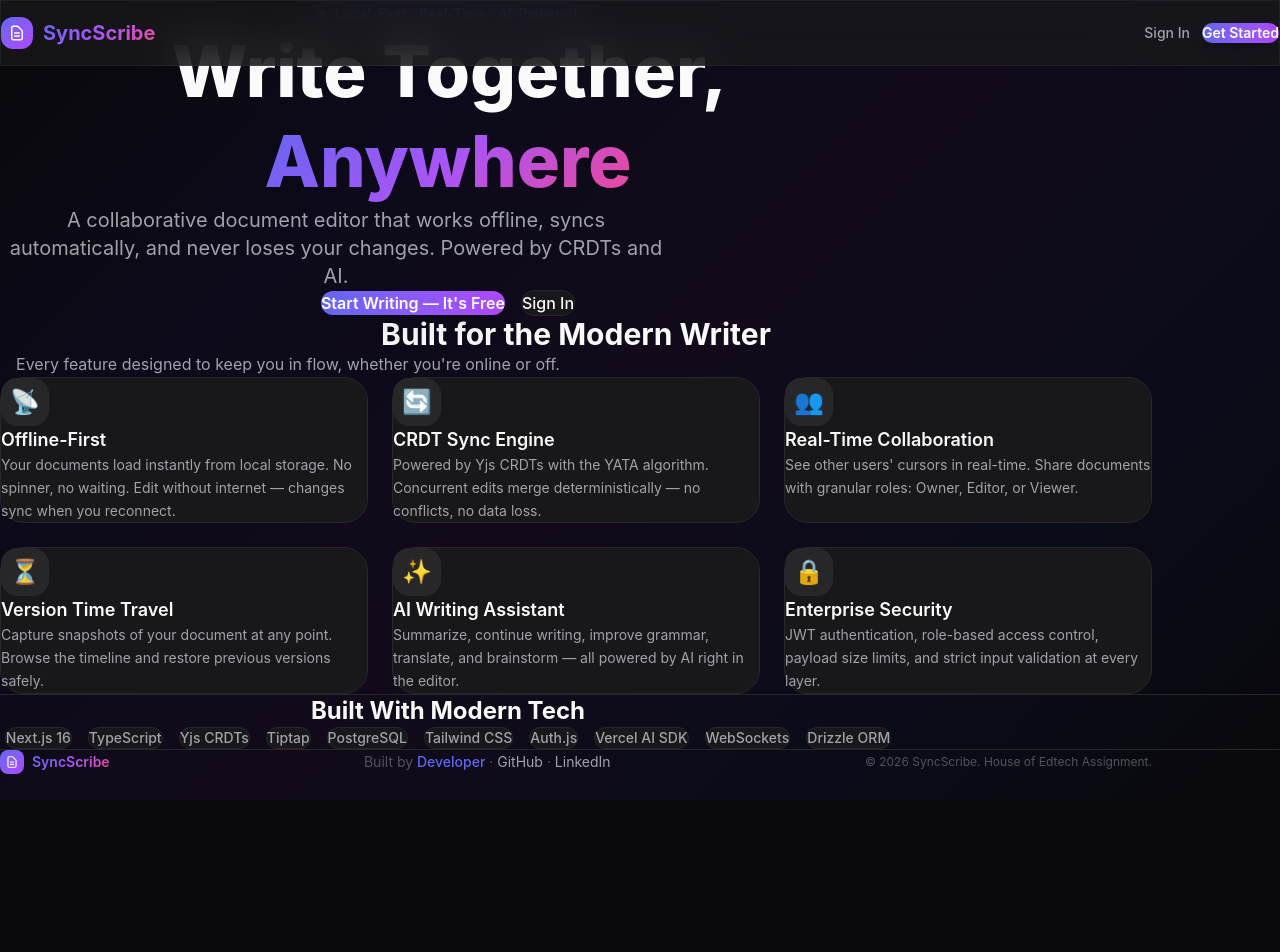
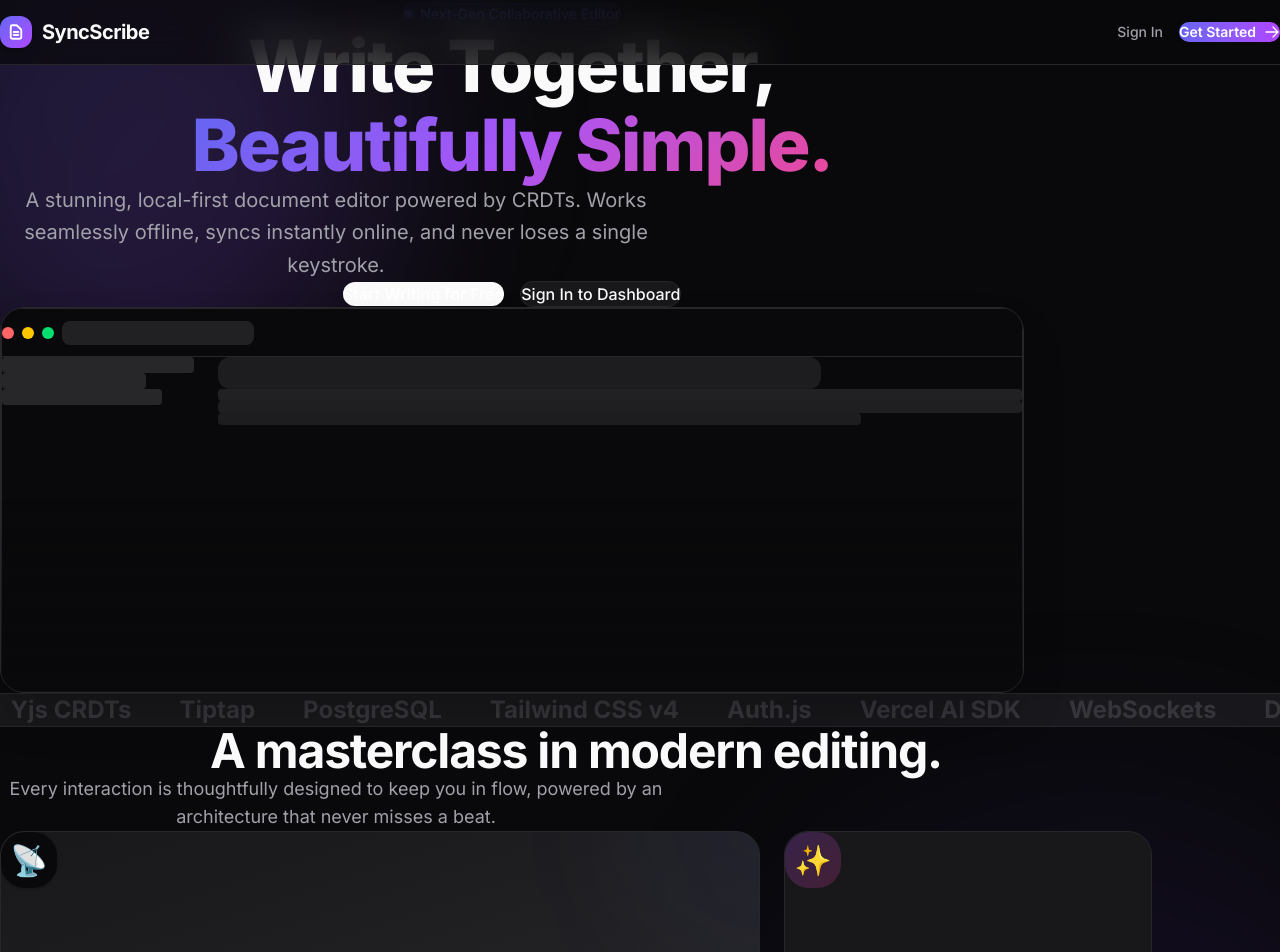
Before and after one commit to satishd01/HOED, a Next.js app: page / in a window 1280 px wide. Shown: the top 952 px of the page. Before the commit the page ends 800 px from the top, so only its background shows below. Built offline with nearby package versions, Linux system fonts and the light colour scheme.

Commit message:
feat: initialize project with landing page, layout, and containerized infrastructure

```diff
--- a/src/app/globals.css
+++ b/src/app/globals.css
@@ -1,5 +1,4 @@
 @import "tailwindcss";
-@import url("https://fonts.googleapis.com/css2?family=Inter:wght@300;400;500;600;700;800&display=swap");
 
 @custom-variant dark (&:is(.dark *));
 
@@ -233,6 +232,27 @@
   animation: float 3s ease-in-out infinite;
 }
 
+@keyframes marquee {
+  0% { transform: translateX(0); }
+  100% { transform: translateX(-50%); }
+}
+
+.animate-marquee {
+  animation: marquee 30s linear infinite;
+  display: flex;
+  width: max-content;
+}
+
+@keyframes border-glow {
+  0%, 100% { background-position: 0% 50%; }
+  50% { background-position: 100% 50%; }
+}
+
+.animate-border-glow {
+  background-size: 200% 200%;
+  animation: border-glow 3s ease infinite;
+}
+
 /* ─── TIPTAP EDITOR ──────────────────────────────────────────────────────── */
 
 .tiptap {
--- a/src/app/layout.tsx
+++ b/src/app/layout.tsx
@@ -1,6 +1,9 @@
 import type { Metadata } from "next";
+import { Inter } from "next/font/google";
 import { Providers } from "@/components/providers/providers";
 import "./globals.css";
+
+const inter = Inter({ subsets: ["latin"], variable: "--font-inter" });
 
 export const metadata: Metadata = {
   title: "SyncScribe — Collaborative Document Editor",
@@ -30,7 +33,7 @@
 }) {
   return (
     <html lang="en" suppressHydrationWarning>
-      <body className="min-h-screen antialiased">
+      <body className={`min-h-screen antialiased ${inter.variable} font-sans`}>
         <Providers>{children}</Providers>
       </body>
     </html>
--- a/src/app/page.tsx
+++ b/src/app/page.tsx
@@ -1,20 +1,25 @@
 import Link from "next/link";
+import Image from "next/image";
 
 export default function HomePage() {
   return (
-    <div className="min-h-screen gradient-bg">
+    <div className="min-h-screen bg-[var(--bg-primary)] overflow-hidden relative">
+      {/* Background Abstract Shapes */}
+      <div className="absolute top-[-10%] left-[-10%] w-[40%] h-[40%] bg-gradient-to-br from-[var(--color-primary-500)]/20 to-purple-500/20 rounded-full blur-[100px] animate-float" style={{ animationDuration: '6s' }} />
+      <div className="absolute bottom-[-10%] right-[-10%] w-[50%] h-[50%] bg-gradient-to-tl from-purple-600/10 to-[var(--color-primary-600)]/10 rounded-full blur-[120px] animate-float" style={{ animationDuration: '8s', animationDelay: '2s' }} />
+
       {/* Navigation */}
-      <nav className="glass fixed top-0 left-0 right-0 z-50">
+      <nav className="backdrop-blur-xl bg-[var(--bg-primary)]/70 border-b border-[var(--border-color)] fixed top-0 left-0 right-0 z-50">
         <div className="max-w-7xl mx-auto px-6 h-16 flex items-center justify-between">
           <Link href="/" className="flex items-center gap-2.5">
-            <div className="w-8 h-8 rounded-lg bg-gradient-to-br from-[var(--color-primary-500)] to-purple-500 flex items-center justify-center">
-              <svg className="w-4.5 h-4.5 text-white" fill="none" viewBox="0 0 24 24" stroke="currentColor" strokeWidth={2}>
+            <div className="w-8 h-8 rounded-lg bg-gradient-to-br from-[var(--color-primary-500)] to-purple-500 flex items-center justify-center shadow-lg shadow-[var(--color-primary-500)]/30">
+              <svg className="w-4.5 h-4.5 text-white" fill="none" viewBox="0 0 24 24" stroke="currentColor" strokeWidth={2.5}>
                 <path strokeLinecap="round" strokeLinejoin="round" d="M9 12h6m-6 4h6m2 5H7a2 2 0 01-2-2V5a2 2 0 012-2h5.586a1 1 0 01.707.293l5.414 5.414a1 1 0 01.293.707V19a2 2 0 01-2 2z" />
               </svg>
             </div>
-            <span className="font-bold text-xl gradient-text">SyncScribe</span>
+            <span className="font-bold text-xl tracking-tight text-[var(--text-primary)]">SyncScribe</span>
           </Link>
-          <div className="flex items-center gap-3">
+          <div className="flex items-center gap-4">
             <Link
               href="/login"
               className="px-4 py-2 text-sm font-medium text-[var(--text-secondary)] hover:text-[var(--text-primary)] transition-colors"
@@ -24,190 +29,187 @@
             <Link
               href="/register"
               id="hero-cta-register"
-              className="px-5 py-2.5 rounded-xl text-sm font-semibold text-white bg-gradient-to-r from-[var(--color-primary-500)] to-purple-500 hover:from-[var(--color-primary-600)] hover:to-purple-600 transition-all shadow-lg shadow-[var(--color-primary-500)]/25"
+              className="relative group px-5 py-2.5 rounded-xl text-sm font-semibold text-white overflow-hidden"
             >
-              Get Started
+              <div className="absolute inset-0 bg-gradient-to-r from-[var(--color-primary-500)] via-purple-500 to-[var(--color-primary-500)] animate-border-glow"></div>
+              <div className="relative z-10 flex items-center gap-2">
+                Get Started
+                <svg className="w-4 h-4 group-hover:translate-x-1 transition-transform" fill="none" viewBox="0 0 24 24" stroke="currentColor" strokeWidth={2}>
+                  <path strokeLinecap="round" strokeLinejoin="round" d="M13.5 4.5L21 12m0 0l-7.5 7.5M21 12H3" />
+                </svg>
+              </div>
             </Link>
           </div>
         </div>
       </nav>
 
-      {/* Hero */}
-      <section className="pt-32 pb-20 px-6">
-        <div className="max-w-4xl mx-auto text-center">
-          <div className="inline-flex items-center gap-2 px-4 py-1.5 rounded-full bg-[var(--color-primary-500)]/10 border border-[var(--color-primary-500)]/20 text-sm font-medium text-[var(--color-primary-500)] mb-6 animate-fade-in">
-            <span className="w-2 h-2 rounded-full bg-[var(--color-primary-500)] animate-pulse" />
-            Local-First · Real-Time · AI-Powered
+      {/* Hero Section */}
+      <section className="relative pt-32 pb-20 px-6 z-10">
+        <div className="max-w-5xl mx-auto text-center">
+          <div className="inline-flex items-center gap-2 px-4 py-1.5 rounded-full bg-[var(--color-primary-500)]/10 border border-[var(--color-primary-500)]/20 text-sm font-medium text-[var(--color-primary-500)] mb-8 animate-fade-in shadow-inner">
+            <span className="w-2 h-2 rounded-full bg-[var(--color-primary-500)] animate-pulse shadow-[0_0_8px_var(--color-primary-500)]" />
+            Next-Gen Collaborative Editor
           </div>
 
-          <h1 className="text-5xl md:text-7xl font-extrabold leading-tight mb-6 animate-fade-in" style={{ animationDelay: "100ms" }}>
-            Write Together,{" "}
-            <span className="gradient-text">Anywhere</span>
+          <h1 className="text-5xl md:text-7xl font-extrabold leading-[1.1] mb-6 animate-fade-in tracking-tight text-[var(--text-primary)]" style={{ animationDelay: "100ms" }}>
+            Write Together, <br />
+            <span className="gradient-text">Beautifully Simple.</span>
           </h1>
 
-          <p className="text-lg md:text-xl text-[var(--text-secondary)] max-w-2xl mx-auto mb-10 animate-fade-in" style={{ animationDelay: "200ms" }}>
-            A collaborative document editor that works offline, syncs automatically,
-            and never loses your changes. Powered by CRDTs and AI.
+          <p className="text-lg md:text-xl text-[var(--text-secondary)] max-w-2xl mx-auto mb-10 animate-fade-in leading-relaxed" style={{ animationDelay: "200ms" }}>
+            A stunning, local-first document editor powered by CRDTs. Works seamlessly offline, syncs instantly online, and never loses a single keystroke.
           </p>
 
-          <div className="flex items-center justify-center gap-4 animate-fade-in" style={{ animationDelay: "300ms" }}>
+          <div className="flex flex-col sm:flex-row items-center justify-center gap-4 animate-fade-in" style={{ animationDelay: "300ms" }}>
             <Link
               href="/register"
-              className="px-8 py-3.5 rounded-2xl text-base font-semibold text-white bg-gradient-to-r from-[var(--color-primary-500)] to-purple-500 hover:from-[var(--color-primary-600)] hover:to-purple-600 transition-all shadow-xl shadow-[var(--color-primary-500)]/30 hover-lift"
+              className="px-8 py-4 rounded-2xl text-base font-semibold text-white bg-[var(--text-primary)] hover:bg-[var(--text-secondary)] transition-colors w-full sm:w-auto shadow-xl hover-lift"
             >
-              Start Writing — It&apos;s Free
+              Start Writing for Free
             </Link>
             <Link
               href="/login"
-              className="px-8 py-3.5 rounded-2xl text-base font-medium text-[var(--text-primary)] bg-[var(--bg-secondary)] border border-[var(--border-color)] hover:border-[var(--color-primary-400)]/50 transition-all hover-lift"
+              className="px-8 py-4 rounded-2xl text-base font-medium text-[var(--text-primary)] bg-[var(--bg-secondary)] border border-[var(--border-color)] hover:border-[var(--text-primary)] transition-colors w-full sm:w-auto hover-lift"
             >
-              Sign In
+              Sign In to Dashboard
             </Link>
+          </div>
+        </div>
+
+        {/* Dashboard Preview Mockup */}
+        <div className="max-w-5xl mx-auto mt-20 relative animate-fade-in" style={{ animationDelay: "500ms" }}>
+          <div className="relative rounded-2xl overflow-hidden border border-[var(--border-color)] shadow-2xl bg-[var(--bg-secondary)] p-2">
+            <div className="absolute inset-0 bg-gradient-to-t from-[var(--bg-primary)] via-transparent to-transparent z-10 pointer-events-none h-full w-full opacity-80" />
+            <div className="bg-[var(--bg-primary)] rounded-xl border border-[var(--border-color)] h-64 md:h-96 w-full flex flex-col overflow-hidden">
+              <div className="h-12 border-b border-[var(--border-color)] flex items-center px-4 gap-2">
+                <div className="w-3 h-3 rounded-full bg-red-400" />
+                <div className="w-3 h-3 rounded-full bg-yellow-400" />
+                <div className="w-3 h-3 rounded-full bg-green-400" />
+                <div className="ml-4 h-6 w-48 bg-[var(--bg-tertiary)] rounded-md animate-pulse" />
+              </div>
+              <div className="flex-1 p-6 flex gap-6">
+                <div className="hidden md:block w-48 h-full space-y-4">
+                  <div className="h-4 w-full bg-[var(--bg-tertiary)] rounded animate-pulse" />
+                  <div className="h-4 w-3/4 bg-[var(--bg-tertiary)] rounded animate-pulse" />
+                  <div className="h-4 w-5/6 bg-[var(--bg-tertiary)] rounded animate-pulse" />
+                </div>
+                <div className="flex-1 space-y-6">
+                  <div className="h-8 w-3/4 bg-[var(--text-primary)]/10 rounded-lg animate-pulse" />
+                  <div className="space-y-3">
+                    <div className="h-3 w-full bg-[var(--bg-tertiary)] rounded animate-pulse" />
+                    <div className="h-3 w-full bg-[var(--bg-tertiary)] rounded animate-pulse" style={{ animationDelay: '100ms' }} />
+                    <div className="h-3 w-4/5 bg-[var(--bg-tertiary)] rounded animate-pulse" style={{ animationDelay: '200ms' }} />
+                  </div>
+                </div>
+              </div>
+            </div>
           </div>
         </div>
       </section>
 
-      {/* Features */}
-      <section className="py-20 px-6">
-        <div className="max-w-6xl mx-auto">
-          <h2 className="text-3xl font-bold text-center text-[var(--text-primary)] mb-4">
-            Built for the Modern Writer
-          </h2>
-          <p className="text-center text-[var(--text-secondary)] mb-16 max-w-xl mx-auto">
-            Every feature designed to keep you in flow, whether you&apos;re online or off.
-          </p>
-
-          <div className="grid grid-cols-1 md:grid-cols-2 lg:grid-cols-3 gap-6">
-            {[
-              {
-                icon: "📡",
-                title: "Offline-First",
-                description:
-                  "Your documents load instantly from local storage. No spinner, no waiting. Edit without internet — changes sync when you reconnect.",
-              },
-              {
-                icon: "🔄",
-                title: "CRDT Sync Engine",
-                description:
-                  "Powered by Yjs CRDTs with the YATA algorithm. Concurrent edits merge deterministically — no conflicts, no data loss.",
-              },
-              {
-                icon: "👥",
-                title: "Real-Time Collaboration",
-                description:
-                  "See other users' cursors in real-time. Share documents with granular roles: Owner, Editor, or Viewer.",
-              },
-              {
-                icon: "⏳",
-                title: "Version Time Travel",
-                description:
-                  "Capture snapshots of your document at any point. Browse the timeline and restore previous versions safely.",
-              },
-              {
-                icon: "✨",
-                title: "AI Writing Assistant",
-                description:
-                  "Summarize, continue writing, improve grammar, translate, and brainstorm — all powered by AI right in the editor.",
-              },
-              {
-                icon: "🔒",
-                title: "Enterprise Security",
-                description:
-                  "JWT authentication, role-based access control, payload size limits, and strict input validation at every layer.",
-              },
-            ].map((feature, i) => (
-              <div
-                key={feature.title}
-                className="p-6 rounded-2xl bg-[var(--bg-secondary)] border border-[var(--border-color)] hover:border-[var(--color-primary-400)]/30 transition-all duration-300 hover-lift animate-fade-in"
-                style={{ animationDelay: `${i * 100}ms` }}
-              >
-                <div className="w-12 h-12 rounded-xl bg-[var(--bg-tertiary)] flex items-center justify-center text-2xl mb-4">
-                  {feature.icon}
-                </div>
-                <h3 className="text-lg font-semibold text-[var(--text-primary)] mb-2">
-                  {feature.title}
-                </h3>
-                <p className="text-sm text-[var(--text-secondary)] leading-relaxed">
-                  {feature.description}
-                </p>
-              </div>
-            ))}
-          </div>
+      {/* Tech Stack Marquee */}
+      <section className="py-12 border-y border-[var(--border-color)] bg-[var(--bg-secondary)] overflow-hidden">
+        <div className="animate-marquee flex gap-12 items-center pr-12">
+          {[
+            "Next.js 16", "TypeScript", "Yjs CRDTs", "Tiptap", "PostgreSQL",
+            "Tailwind CSS v4", "Auth.js", "Vercel AI SDK", "WebSockets", "Drizzle ORM",
+            "Next.js 16", "TypeScript", "Yjs CRDTs", "Tiptap", "PostgreSQL",
+            "Tailwind CSS v4", "Auth.js", "Vercel AI SDK", "WebSockets", "Drizzle ORM"
+          ].map((tech, i) => (
+            <span key={i} className="text-xl md:text-2xl font-bold text-[var(--text-tertiary)] whitespace-nowrap opacity-50">
+              {tech}
+            </span>
+          ))}
         </div>
       </section>
 
-      {/* Tech stack */}
-      <section className="py-20 px-6 border-t border-[var(--border-color)]">
-        <div className="max-w-4xl mx-auto text-center">
-          <h2 className="text-2xl font-bold text-[var(--text-primary)] mb-8">
-            Built With Modern Tech
-          </h2>
-          <div className="flex flex-wrap justify-center gap-4">
-            {[
-              "Next.js 16",
-              "TypeScript",
-              "Yjs CRDTs",
-              "Tiptap",
-              "PostgreSQL",
-              "Tailwind CSS",
-              "Auth.js",
-              "Vercel AI SDK",
-              "WebSockets",
-              "Drizzle ORM",
-            ].map((tech) => (
-              <span
-                key={tech}
-                className="px-4 py-2 rounded-full bg-[var(--bg-secondary)] border border-[var(--border-color)] text-sm font-medium text-[var(--text-secondary)]"
-              >
-                {tech}
-              </span>
-            ))}
+      {/* Bento Box Features */}
+      <section className="py-24 px-6 relative z-10">
+        <div className="max-w-6xl mx-auto">
+          <div className="text-center mb-16">
+            <h2 className="text-3xl md:text-5xl font-bold text-[var(--text-primary)] mb-4 tracking-tight">
+              A masterclass in modern editing.
+            </h2>
+            <p className="text-lg text-[var(--text-secondary)] max-w-2xl mx-auto">
+              Every interaction is thoughtfully designed to keep you in flow, powered by an architecture that never misses a beat.
+            </p>
+          </div>
+
+          <div className="grid grid-cols-1 md:grid-cols-3 gap-6 auto-rows-[250px]">
+            {/* Offline-First (Spans 2 columns) */}
+            <div className="md:col-span-2 p-8 rounded-3xl bg-gradient-to-br from-[var(--bg-secondary)] to-[var(--bg-tertiary)] border border-[var(--border-color)] hover:border-[var(--color-primary-500)]/50 transition-all duration-300 hover-lift group relative overflow-hidden flex flex-col justify-between">
+              <div className="absolute top-0 right-0 w-64 h-64 bg-[var(--color-primary-500)]/5 rounded-full blur-3xl -translate-y-1/2 translate-x-1/2 group-hover:bg-[var(--color-primary-500)]/10 transition-colors" />
+              <div className="w-14 h-14 rounded-2xl bg-[var(--bg-primary)] shadow-sm flex items-center justify-center text-3xl z-10">
+                📡
+              </div>
+              <div className="z-10">
+                <h3 className="text-2xl font-bold text-[var(--text-primary)] mb-2">Local-First Architecture</h3>
+                <p className="text-[var(--text-secondary)] max-w-md">
+                  Zero loading spinners. Your documents load instantly from IndexedDB. Edit entirely offline, and we'll invisibly sync when you reconnect.
+                </p>
+              </div>
+            </div>
+
+            {/* AI Assistant */}
+            <div className="p-8 rounded-3xl bg-[var(--bg-secondary)] border border-[var(--border-color)] hover:border-purple-500/50 transition-all duration-300 hover-lift group flex flex-col justify-between">
+              <div className="w-14 h-14 rounded-2xl bg-gradient-to-br from-purple-500/20 to-pink-500/20 flex items-center justify-center text-3xl text-purple-500">
+                ✨
+              </div>
+              <div>
+                <h3 className="text-xl font-bold text-[var(--text-primary)] mb-2">AI Copilot</h3>
+                <p className="text-sm text-[var(--text-secondary)]">
+                  Brainstorm, rewrite, or summarize instantly powered by Vercel AI SDK.
+                </p>
+              </div>
+            </div>
+
+            {/* CRDT Engine */}
+            <div className="p-8 rounded-3xl bg-[var(--bg-secondary)] border border-[var(--border-color)] hover:border-blue-500/50 transition-all duration-300 hover-lift flex flex-col justify-between">
+              <div className="w-14 h-14 rounded-2xl bg-blue-500/10 flex items-center justify-center text-3xl">
+                🔄
+              </div>
+              <div>
+                <h3 className="text-xl font-bold text-[var(--text-primary)] mb-2">Yjs CRDTs</h3>
+                <p className="text-sm text-[var(--text-secondary)]">
+                  Deterministic merging. No merge conflicts. Ever.
+                </p>
+              </div>
+            </div>
+
+            {/* Security & Access (Spans 2 columns) */}
+            <div className="md:col-span-2 p-8 rounded-3xl bg-gradient-to-br from-[var(--bg-secondary)] to-[var(--bg-primary)] border border-[var(--border-color)] hover:border-[var(--text-primary)] transition-all duration-300 hover-lift flex flex-col justify-between overflow-hidden relative">
+              <div className="w-14 h-14 rounded-2xl bg-emerald-500/10 flex items-center justify-center text-3xl text-emerald-500 z-10">
+                🔒
+              </div>
+              <div className="z-10">
+                <h3 className="text-2xl font-bold text-[var(--text-primary)] mb-2">Enterprise-Grade Security</h3>
+                <p className="text-[var(--text-secondary)] max-w-md">
+                  Strict JWT authentication via Auth.js, granular role-based access control (Owner, Editor, Viewer), and robust payload size limits on our WebSockets.
+                </p>
+              </div>
+            </div>
           </div>
         </div>
       </section>
 
       {/* Footer */}
-      <footer className="border-t border-[var(--border-color)] py-8 px-6">
-        <div className="max-w-6xl mx-auto flex flex-col md:flex-row items-center justify-between gap-4">
-          <div className="flex items-center gap-2">
-            <div className="w-6 h-6 rounded-md bg-gradient-to-br from-[var(--color-primary-500)] to-purple-500 flex items-center justify-center">
-              <svg className="w-3.5 h-3.5 text-white" fill="none" viewBox="0 0 24 24" stroke="currentColor" strokeWidth={2}>
+      <footer className="border-t border-[var(--border-color)] bg-[var(--bg-primary)] py-12 px-6">
+        <div className="max-w-6xl mx-auto flex flex-col md:flex-row items-center justify-between gap-6">
+          <div className="flex items-center gap-3">
+            <div className="w-8 h-8 rounded-lg bg-[var(--text-primary)] flex items-center justify-center">
+              <svg className="w-4.5 h-4.5 text-[var(--bg-primary)]" fill="none" viewBox="0 0 24 24" stroke="currentColor" strokeWidth={2.5}>
                 <path strokeLinecap="round" strokeLinejoin="round" d="M9 12h6m-6 4h6m2 5H7a2 2 0 01-2-2V5a2 2 0 012-2h5.586a1 1 0 01.707.293l5.414 5.414a1 1 0 01.293.707V19a2 2 0 01-2 2z" />
               </svg>
             </div>
-            <span className="text-sm font-semibold gradient-text">SyncScribe</span>
+            <span className="text-lg font-bold text-[var(--text-primary)] tracking-tight">SyncScribe</span>
           </div>
-          <div className="text-sm text-[var(--text-tertiary)] text-center">
-            Built by{" "}
-            <a
-              href="https://github.com"
-              target="_blank"
-              rel="noopener noreferrer"
-              className="text-[var(--color-primary-500)] hover:underline font-medium"
-            >
-              Developer
-            </a>
-            {" · "}
-            <a
-              href="https://github.com"
-              target="_blank"
-              rel="noopener noreferrer"
-              className="text-[var(--text-secondary)] hover:text-[var(--text-primary)] transition-colors"
-            >
-              GitHub
-            </a>
-            {" · "}
-            <a
-              href="https://linkedin.com"
-              target="_blank"
-              rel="noopener noreferrer"
-              className="text-[var(--text-secondary)] hover:text-[var(--text-primary)] transition-colors"
-            >
-              LinkedIn
-            </a>
+          <div className="text-sm text-[var(--text-secondary)] font-medium flex gap-6">
+            <span className="hover:text-[var(--text-primary)] transition-colors cursor-pointer">Twitter</span>
+            <span className="hover:text-[var(--text-primary)] transition-colors cursor-pointer">GitHub</span>
+            <span className="hover:text-[var(--text-primary)] transition-colors cursor-pointer">Documentation</span>
           </div>
-          <p className="text-xs text-[var(--text-tertiary)]">
-            © {new Date().getFullYear()} SyncScribe. House of Edtech Assignment.
+          <p className="text-sm text-[var(--text-tertiary)]">
+            © {new Date().getFullYear()} SyncScribe. Assignment 2.
           </p>
         </div>
       </footer>
--- a/src/middleware.ts
+++ b/src/middleware.ts
@@ -1,5 +1,7 @@
-export { auth as middleware } from "@/lib/auth/auth";
+import NextAuth from "next-auth";
+import { authConfig } from "@/lib/auth/auth.config";
 
+export default NextAuth(authConfig).auth;
 export const config = {
   matcher: [
     /*
```
Also changed, not shown: docker-compose.yml (added, +40 -0 lines), 2 other files (tests, documents, lock files or other folders).
